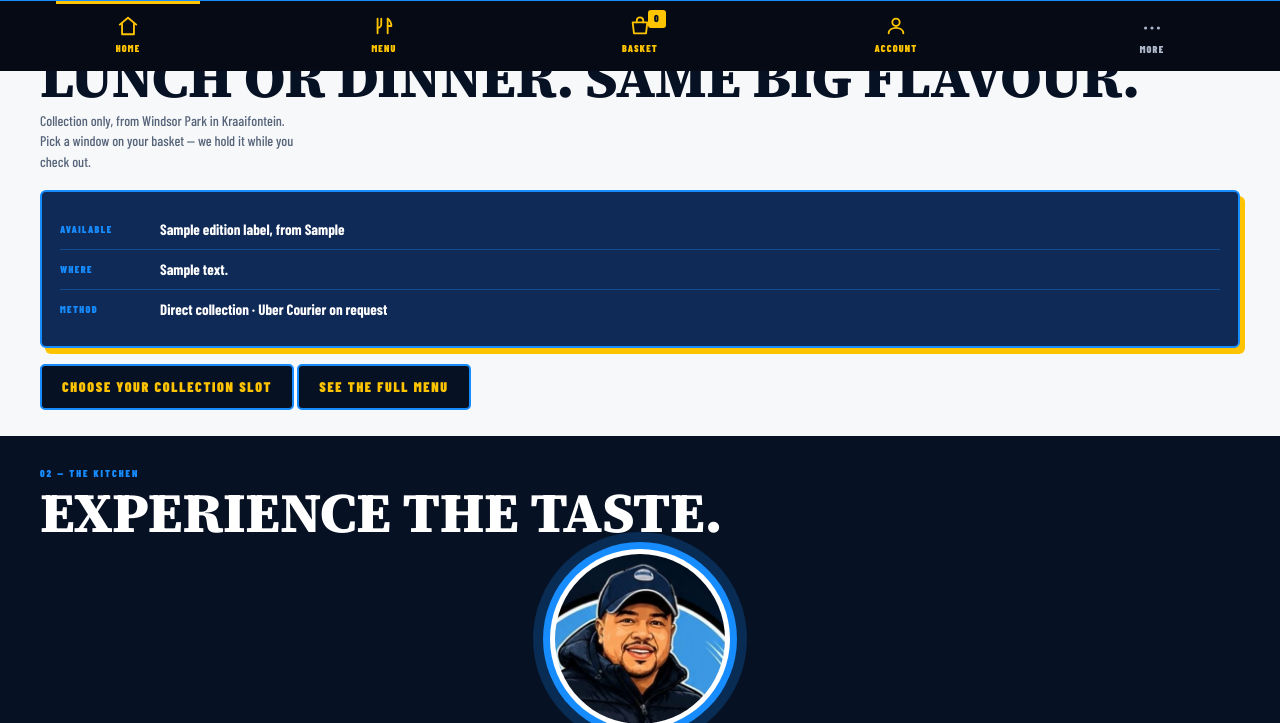
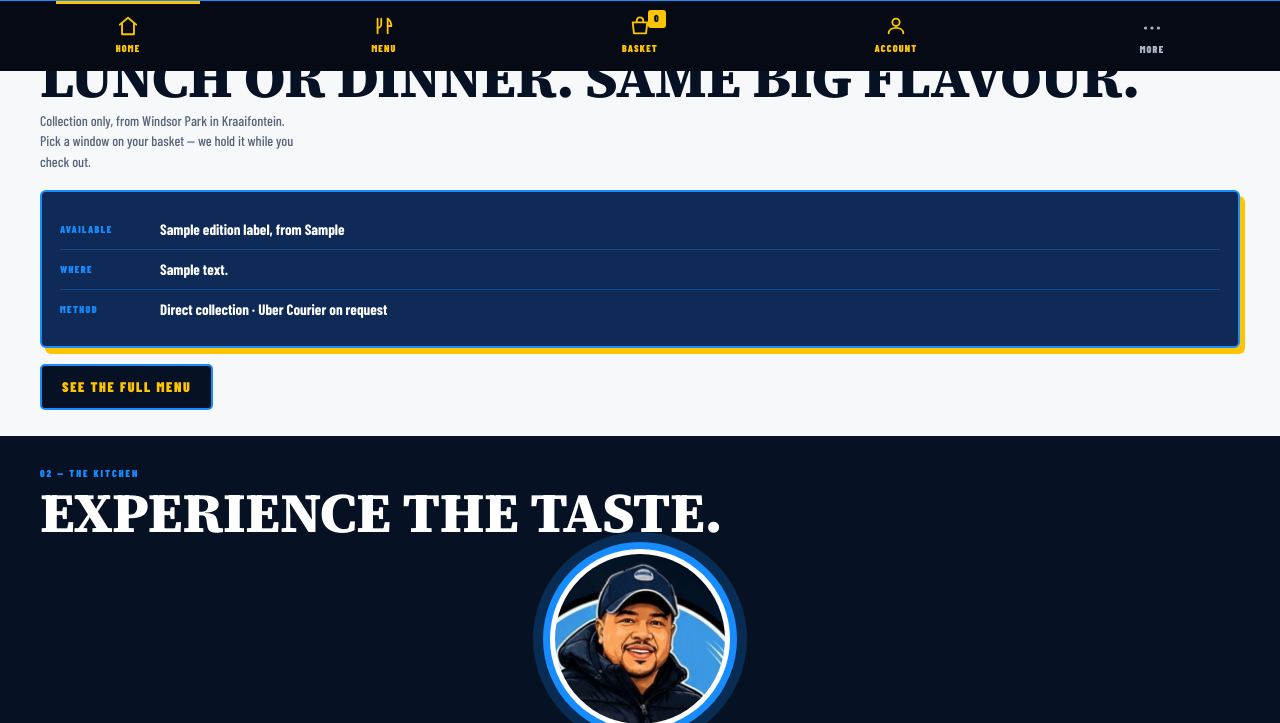
Before and after one commit to alboogycOdR/curry-orders, a Django app: template src/templates/public/v2/home.html in a window 1280 px wide. Shown: the part 729-1452 px from the top of the page. Run offline with Django 5.2, Linux system fonts and the light colour scheme; the template is opened without the code that fills it: most values are stand-ins (such as "Sample title", 1, 10 or a date in 2020); grey boxes marked "Sample" are stand-in pictures.

Commit message:
Remove the "Choose your collection slot" button from Home
Per request. The collection info panel (Available/Where/Method) stays;
only its CTA button is gone. "See the full menu" (the merged section's
remaining button) is now the section's only CTA.

Co-Authored-By: Claude Sonnet 5 <noreply@anthropic.com>
Claude-Session: https://claude.ai/code/session_01WdGrrJzjUxNBFwxbHDJhK1

```diff
--- a/src/templates/public/v2/home.html
+++ b/src/templates/public/v2/home.html
@@ -69,12 +69,11 @@ review (public/urls_v2.py's own docstring has the full reasoning):
     {% endif %}
     <div class="pv-coll-row"><div class="pv-coll-k">Method</div><div class="pv-coll-v">Direct collection &middot; Uber Courier on request</div></div>
   </div>
-  <a href="{% url 'v2:basket' %}" class="pv-btn pv-btn-dark" style="margin-top:16px;display:inline-flex;">Choose your collection slot</a>
   {% else %}
   <p class="pv-sub" style="margin-top:16px;">Ordering is closed right now &mdash; check back soon.</p>
   {% endif %}
 
-  <a href="{% url 'v2:menu' %}" class="pv-btn pv-btn-dark" style="margin-top:12px;display:inline-flex;">See the full menu</a>
+  <a href="{% url 'v2:menu' %}" class="pv-btn pv-btn-dark" style="margin-top:16px;display:inline-flex;">See the full menu</a>
 </section>
 
 <section class="pv-promise">
```
